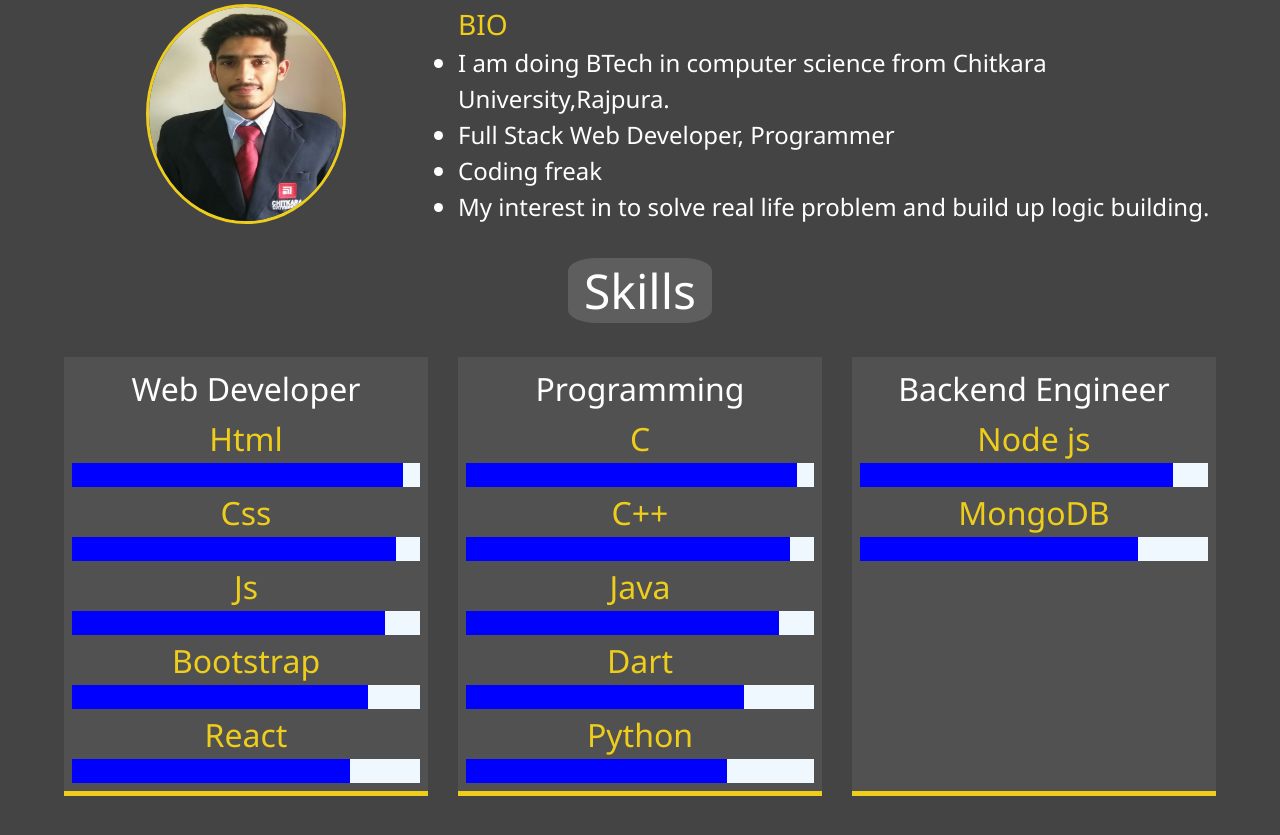
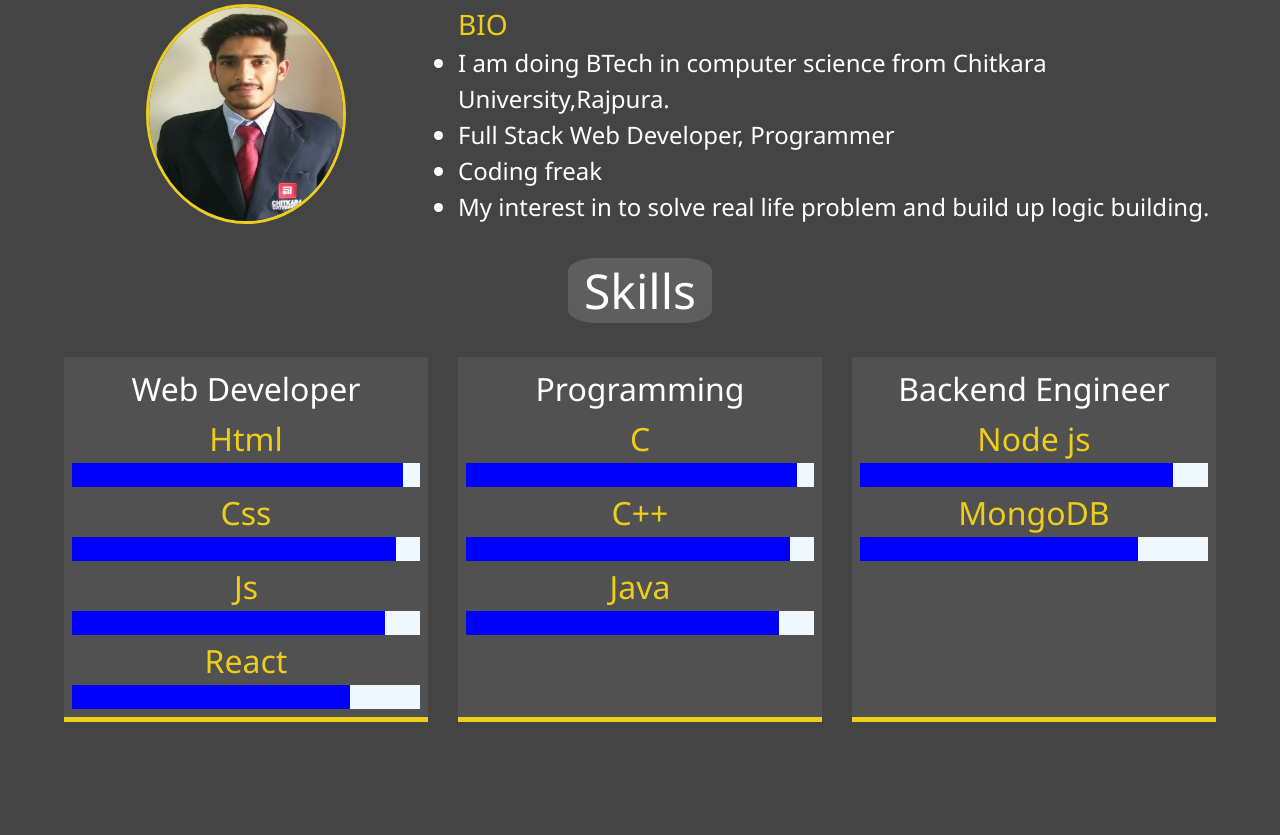
Before and after one commit to Nishant7410/Portfolio, a website: page dist/about.html in a window 1280 px wide. Shown: the part 279-1114 px from the top of the page. After the commit the page ends 1065 px from the top, so only its background shows below. Drawn offline with Linux system fonts and the light colour scheme.

Commit message:
adding some functionality

```diff
--- a/dist/about.html
+++ b/dist/about.html
@@ -1,5 +1,6 @@
 <!DOCTYPE html>
 <html lang="en">
+
 <head>
     <meta charset="UTF-8">
     <meta name="viewport" content="width=device-width,initial-scale=1.0">
@@ -8,6 +9,7 @@
     <link rel="stylesheet" href="css/main.css">
     <link rel="stylesheet" href="https://use.fontawesome.com/releases/v5.2.0/css/all.css">
 </head>
+
 <body id="about-bg-img">
     <header>
         <div class="menu-btn">
@@ -17,7 +19,7 @@
         </div>
         <nav class="menu">
             <div class="menu-branding">
-         <img src="img/B.jpg" class="portrait"/>
+                <img src="img/B.jpg" class="portrait" />
             </div>
             <ul class="menu-nav">
                 <li class="nav-item">
@@ -96,12 +98,7 @@
                         </div>
                     </div>
                     <div class="technology">
-              <span>Bootstrap</span>
-               <div class="progress">
-                   <div class="progress-bar4">13</div>
-               </div>
-               </div>
-               <div class="technology">
+
                         <span>React</span>
                         <div class="progress">
                             <div class="progress-bar5">13</div>
@@ -131,18 +128,7 @@
                             <div class="progress-bar3">15</div>
                         </div>
                     </div>
-               <div class="technology">
-              <span>Dart</span>
-               <div class="progress">
-                   <div class="progress-bar5">15</div>
-               </div>
-               </div>
-               <div class="technology">
-              <span>Python</span>
-               <div class="progress">
-                   <div class="progress-bar6">15</div>
-               </div>
-               </div>
+
                 </div>
             </div>
 
```
Lines whose indentation alone changed are shown as unchanged.
